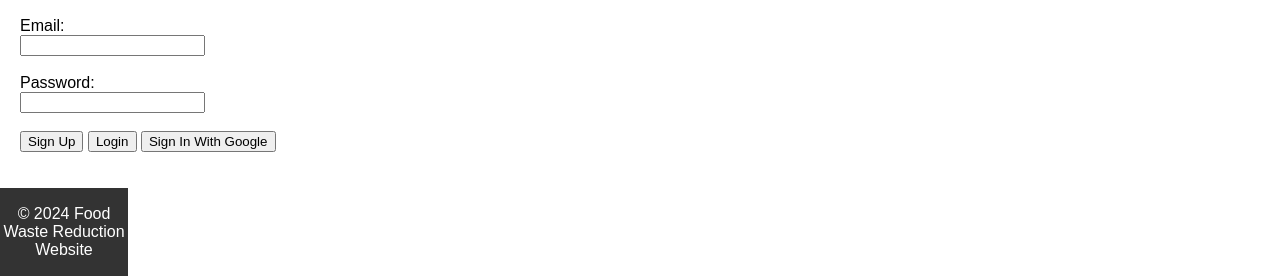
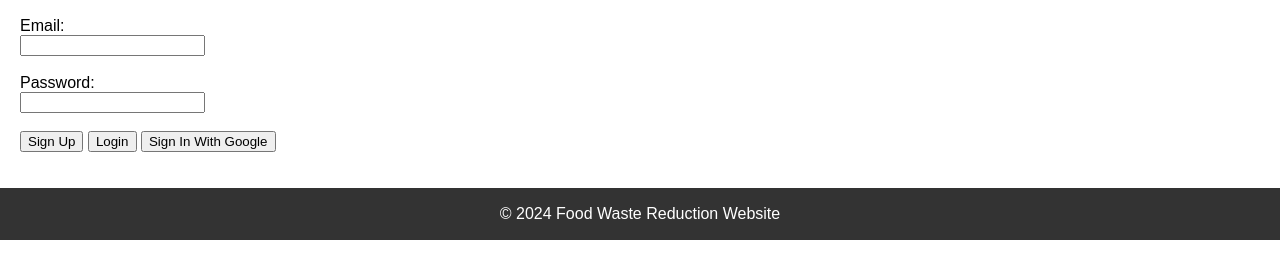
Before and after one commit to SanjayVijay27/meals-matter, a Flask app: template templates/index.html in a window 1280 px wide. Shown: the part 974-1250 px from the top of the page. After the commit the page ends 1214 px from the top, so only its background shows below. Run offline with Flask 3, Linux system fonts and the light colour scheme; the template is opened without the code that fills it, so the values that code supplies are empty; some libraries are stand-ins or nearby versions.

Commit message:
Fixed Footer Too Short

```diff
--- a/templates/home.html
+++ b/templates/home.html
@@ -47,9 +47,9 @@ import { getAuth, createUserWithEmailAndPassword, signInWithEmailAndPassword, Go
             color: white;
             text-align: center;
             padding: 1px 0;
-            position: fixed;
+            position: relative;
             bottom: 0;
-            width: 10%;
+            width: 100%;
         }
     </style>
     <!-- Google Maps API -->
--- a/templates/index.html
+++ b/templates/index.html
@@ -49,7 +49,7 @@ import { getAuth, createUserWithEmailAndPassword, signInWithEmailAndPassword, Go
             padding: 1px 0;
             position: relative;
             bottom: 0;
-            width: 10%;
+            width: 100%;
         }
     </style>
     <!-- Google Maps API -->
```
